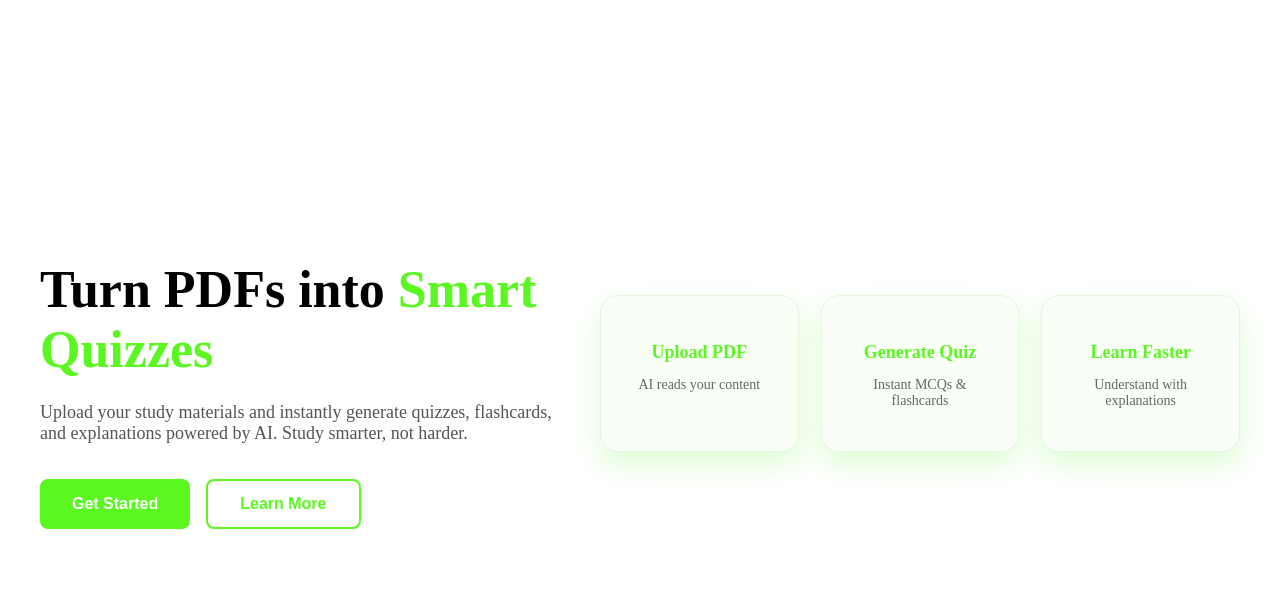
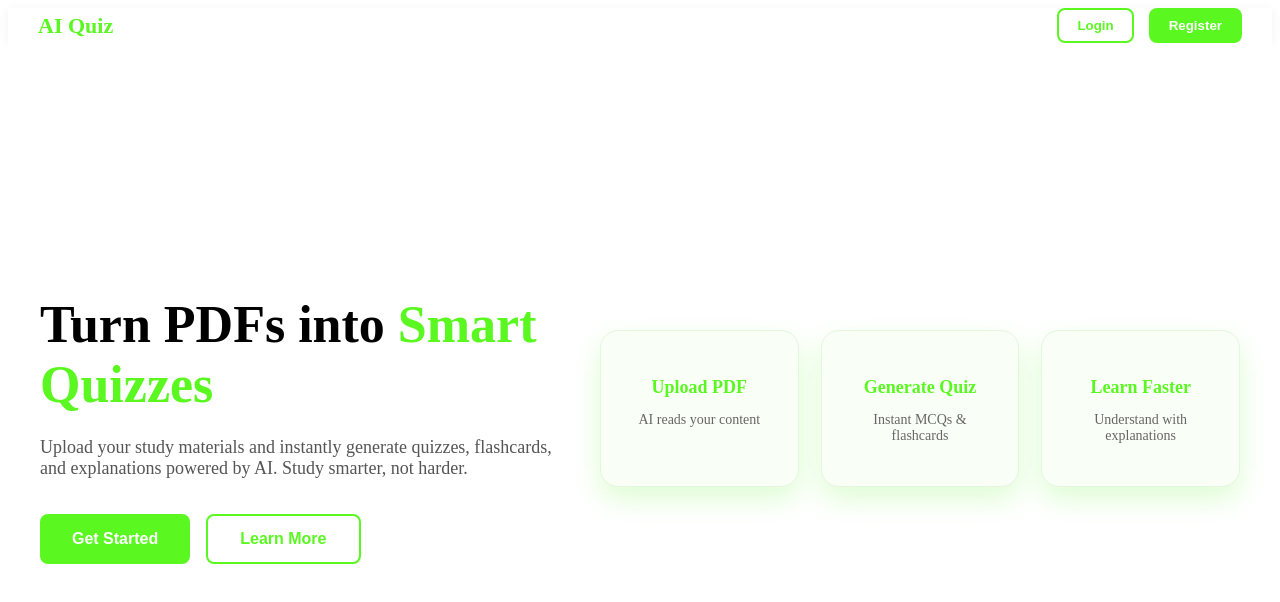
Before and after one commit to Natnael1921/AI-Smart-Study, a React (Vite) app in the folder Frontend/: page / in a window 1280 px wide. Shown: the top 602 px of the page. Built offline with nearby package versions, Linux system fonts and the light colour scheme; sample sign-in values are in the browser's storage.

Commit message:
fix nav bar for auth

```diff
--- a/Frontend/src/App.jsx
+++ b/Frontend/src/App.jsx
@@ -1,5 +1,5 @@
 import { useState } from "react";
-import { Routes, Route, useNavigate } from "react-router-dom";
+import { Routes, Route, useNavigate, useLocation } from "react-router-dom";
 
 import Navbar from "../components/Navbar";
 import Landing from "../pages/Landing";
@@ -13,6 +13,7 @@
 
 function App() {
   const navigate = useNavigate();
+  const location = useLocation();
 
   const [user, setUser] = useState(() => {
     const storedUser = localStorage.getItem("user");
@@ -28,15 +29,17 @@
     navigate("/");
   };
 
+  // ✅ show navbar ONLY on landing page
+  const showNavbar = location.pathname === "/";
+
   return (
     <>
-      {!user && <Navbar />}
+      {showNavbar && <Navbar />}
 
       <Routes>
         <Route path="/" element={<Landing />} />
         <Route path="/auth" element={<Auth setUser={setUser} />} />
 
-        {/* Protected route */}
         <Route
           path="/home"
           element={
@@ -45,6 +48,7 @@
             </ProtectedRoute>
           }
         />
+
         <Route
           path="/courses"
           element={
@@ -53,6 +57,7 @@
             </ProtectedRoute>
           }
         />
+
         <Route
           path="/notes"
           element={
@@ -61,6 +66,7 @@
             </ProtectedRoute>
           }
         />
+
         <Route
           path="/quizzes"
           element={
@@ -69,6 +75,7 @@
             </ProtectedRoute>
           }
         />
+
         <Route
           path="/flashcards"
           element={
```
Also changed, not shown: 11 other files (tests, documents, lock files or other folders).
